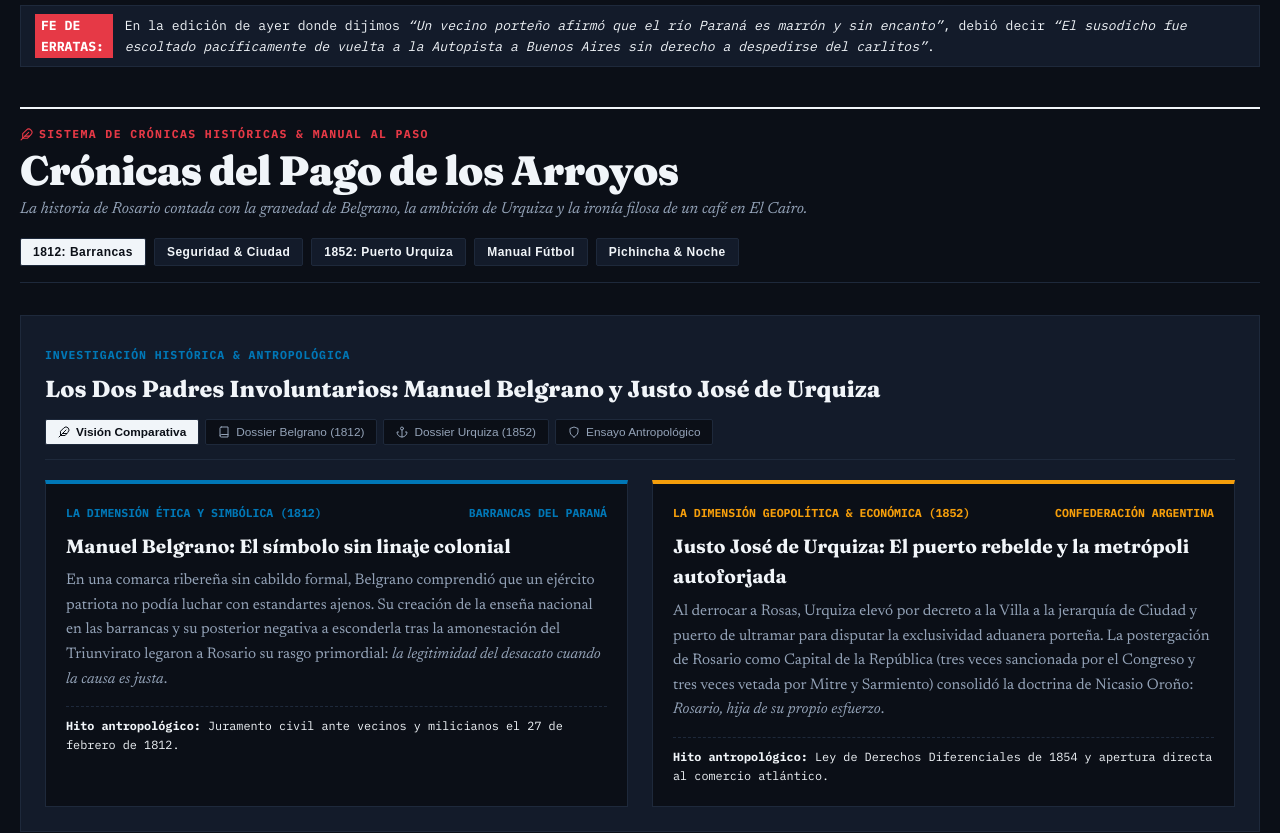
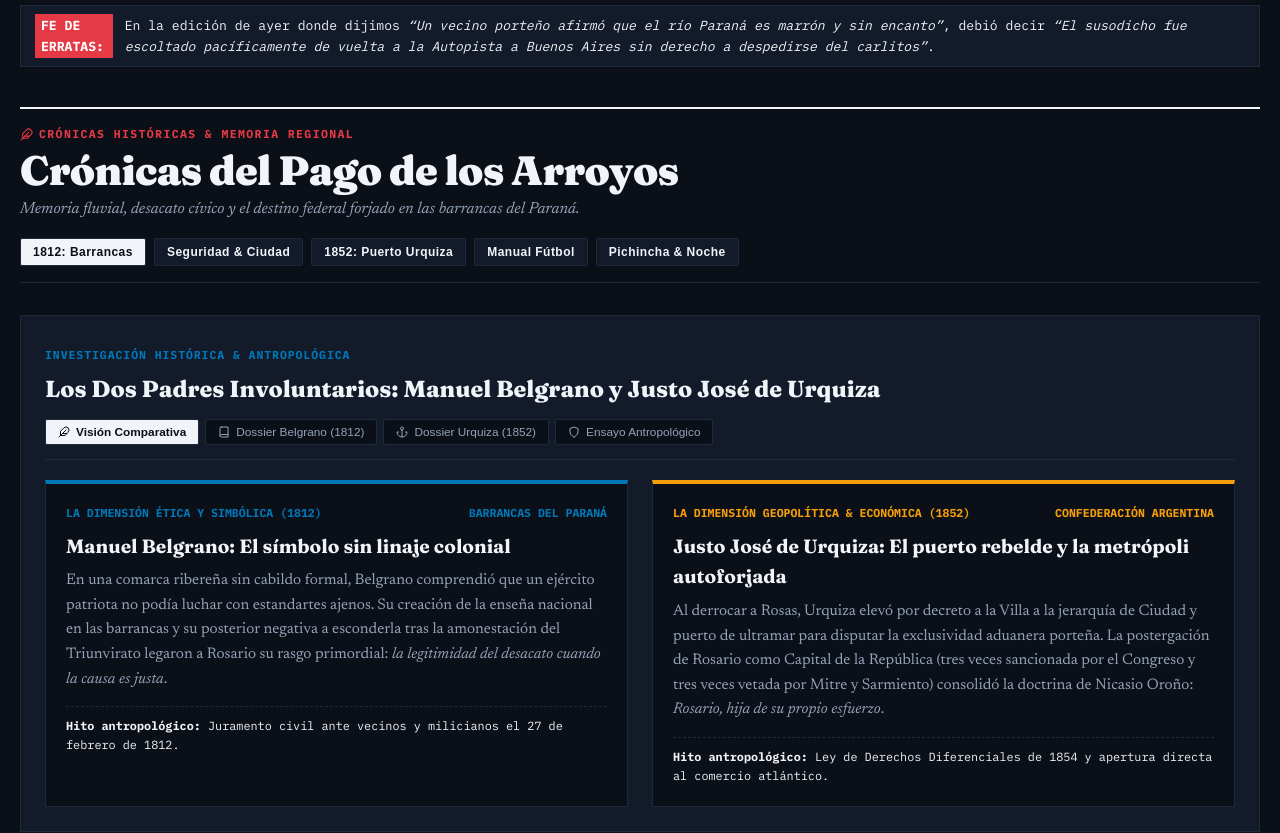
Before and after one commit to ExeDevCentral/portalNoticias, a Next.js app: page / in a window 1280 px wide. Shown: the part 1300-2133 px from the top of the page. Built offline with nearby package versions, Linux system fonts and the light colour scheme.

Commit message:
fix(copy): remove all meta-commentary regarding redaction process and establish direct editorial voice

```diff
--- a/src/app/page.tsx
+++ b/src/app/page.tsx
@@ -438,7 +438,7 @@ export default function HomePage() {
                 </p>
               </div>
 
-              {/* Caja de Promoción de la Sala de Redacción */}
+              {/* Despacho de Cables & Teletipo */}
               <div
                 style={{
                   border: '2px solid var(--ink)',
@@ -448,13 +448,13 @@ export default function HomePage() {
                 }}
               >
                 <span className="font-mono" style={{ fontSize: '0.75rem', fontWeight: 700, color: 'var(--red-urgent)' }}>
-                  SALA DE CABLES 24HS
+                  SERVICIO DE TELETIPO 24HS
                 </span>
                 <h4 className="font-display" style={{ margin: '8px 0', fontSize: '1.2rem' }}>
-                  ¿Querés transformar cables en tiempo real?
+                  Despachos Fluviales & Regionales
                 </h4>
                 <p style={{ fontSize: '0.85rem', color: 'var(--ink-soft)', marginBottom: '14px' }}>
-                  Buscá noticias de agencias abiertas y mirá cómo el redactor satírico de Rosario las convierte en crónicas filosas.
+                  Flujo ininterrumpido de cables de agencias, cotizaciones del puerto y novedades metropolitanas.
                 </p>
                 <Link
                   href="/redaccion"
@@ -469,7 +469,7 @@ export default function HomePage() {
                     display: 'block',
                   }}
                 >
-                  ABRIR SALA DE CABLES ➔
+                  ABRIR TERMINAL DE CABLES ➔
                 </Link>
               </div>
             </div>
--- a/src/components/CronicasRosarinas.tsx
+++ b/src/components/CronicasRosarinas.tsx
@@ -84,7 +84,7 @@ export default function CronicasRosarinas({
             }}
           >
             <IconFeather size={13} />
-            <span>SISTEMA DE CRÓNICAS HISTÓRICAS & MANUAL AL PASO</span>
+            <span>CRÓNICAS HISTÓRICAS & MEMORIA REGIONAL</span>
           </div>
           <h2
             className="font-display"
@@ -107,7 +107,7 @@ export default function CronicasRosarinas({
               margin: '4px 0 0 0',
             }}
           >
-            La historia de Rosario contada con la gravedad de Belgrano, la ambición de Urquiza y la ironía filosa de un café en El Cairo.
+            Memoria fluvial, desacato cívico y el destino federal forjado en las barrancas del Paraná.
           </p>
         </div>
 
```
